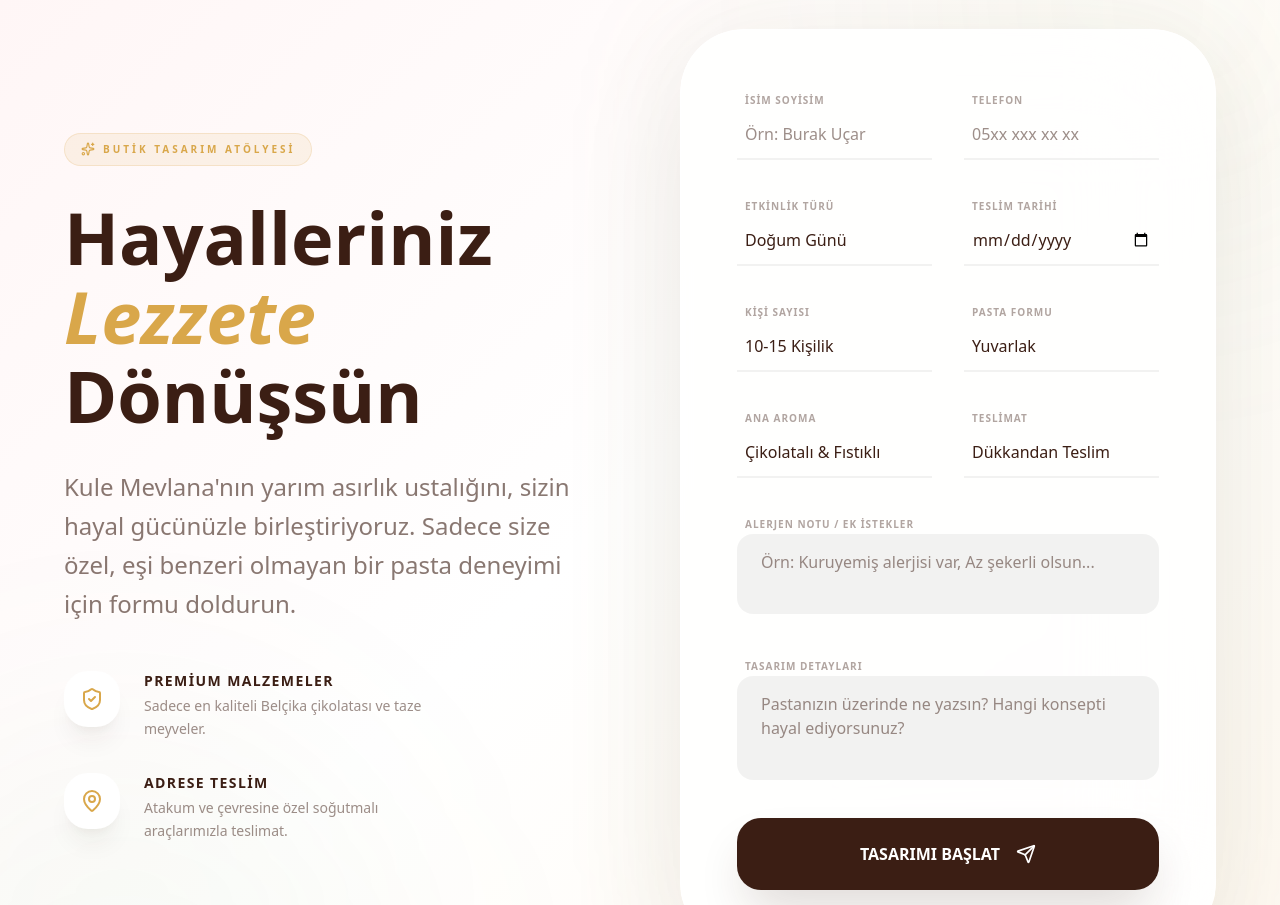
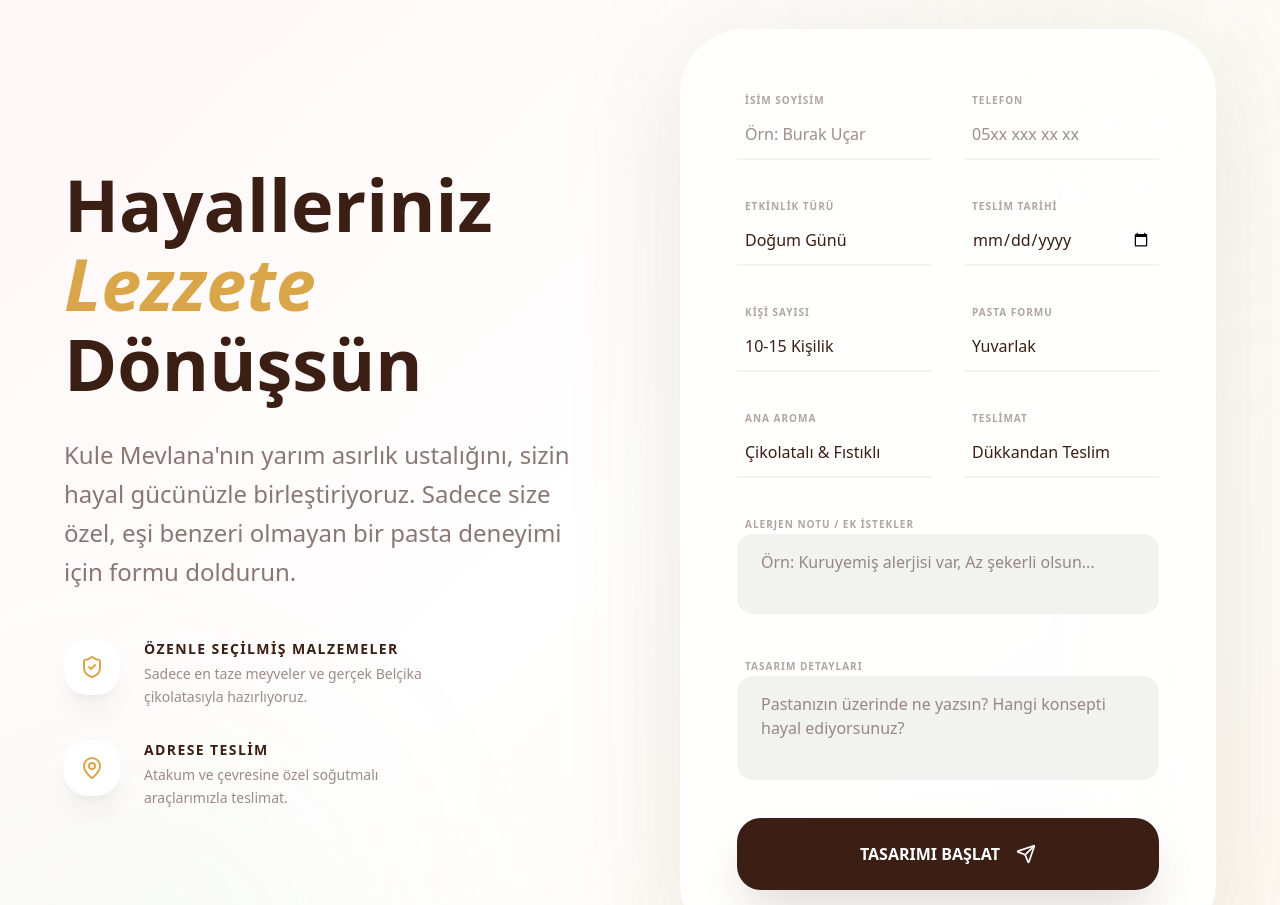
Before and after one commit to burakucarr/kulemevlanasamsun, a Next.js app: page / in a window 1280 px wide. Shown: the part 3180-4085 px from the top of the page. Built offline with nearby package versions, Linux system fonts and the light colour scheme; a web font is replaced by a local one.

Commit message:
Softened language in Custom Order section: removed technical labels and updated to artisanal terminology

```diff
--- a/src/components/CustomOrderForm.tsx
+++ b/src/components/CustomOrderForm.tsx
@@ -46,15 +46,6 @@ export default function CustomOrderForm() {
 
           {/* Left Content */}
           <div className="relative">
-            <motion.div
-              initial={{ opacity: 0, y: 20 }}
-              whileInView={{ opacity: 1, y: 0 }}
-              className="inline-flex items-center gap-2 bg-accent/10 border border-accent/20 px-4 py-2 rounded-full mb-8"
-            >
-              <Sparkles size={14} className="text-accent" />
-              <span className="text-accent font-black text-[10px] uppercase tracking-[0.3em]">Butik Tasarım Atölyesi</span>
-            </motion.div>
-
             <h2 className="font-playfair font-black text-5xl md:text-7xl text-primary mb-8 leading-[1.1]">
               Hayalleriniz <br />
               <span className="text-accent italic">Lezzete</span> Dönüşsün
@@ -67,7 +58,7 @@ export default function CustomOrderForm() {
 
             <div className="space-y-8">
               {[
-                { icon: <ShieldCheck className="text-accent" />, title: "Premium Malzemeler", desc: "Sadece en kaliteli Belçika çikolatası ve taze meyveler." },
+                { icon: <ShieldCheck className="text-accent" />, title: "Özenle Seçilmiş Malzemeler", desc: "Sadece en taze meyveler ve gerçek Belçika çikolatasıyla hazırlıyoruz." },
                 { icon: <MapPin className="text-accent" />, title: "Adrese Teslim", desc: "Atakum ve çevresine özel soğutmalı araçlarımızla teslimat." },
               ].map((item, i) => (
                 <div key={i} className="flex gap-6 items-start group">
```
